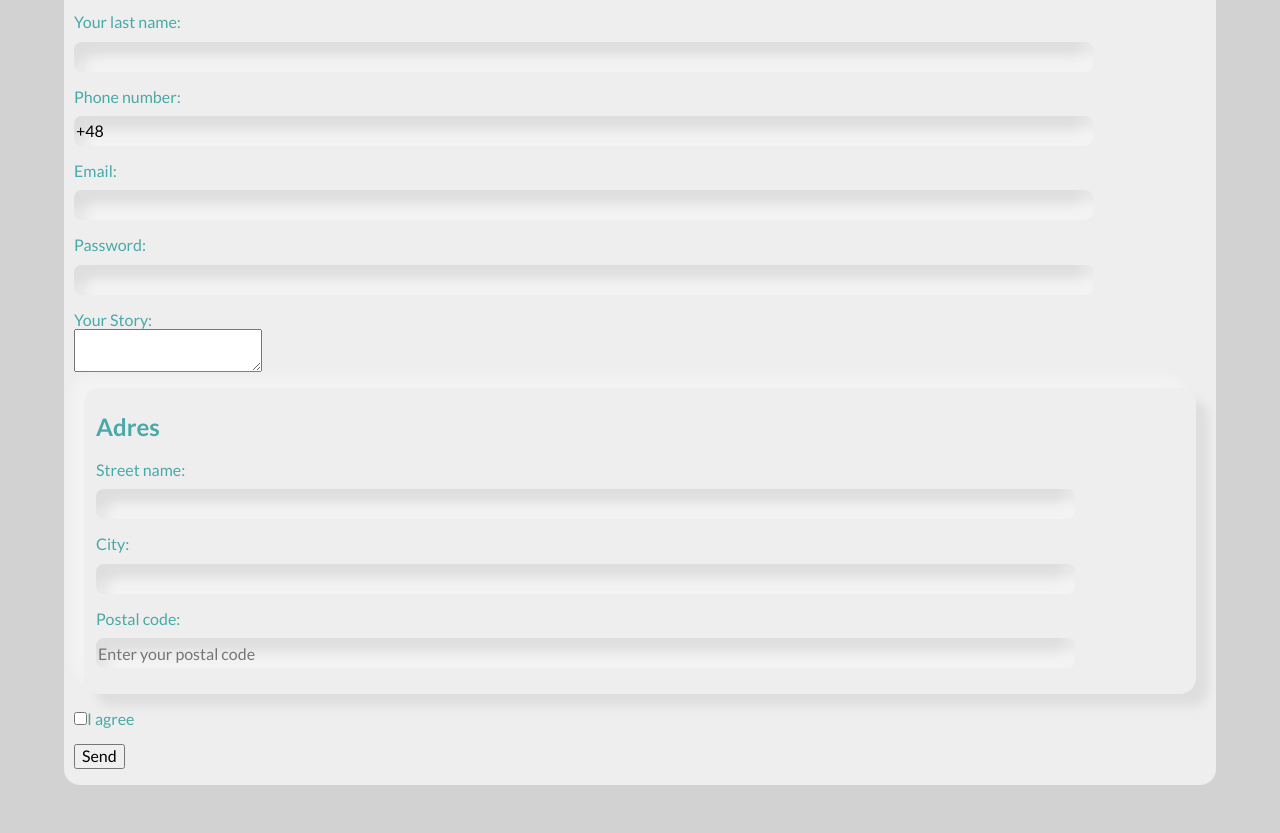
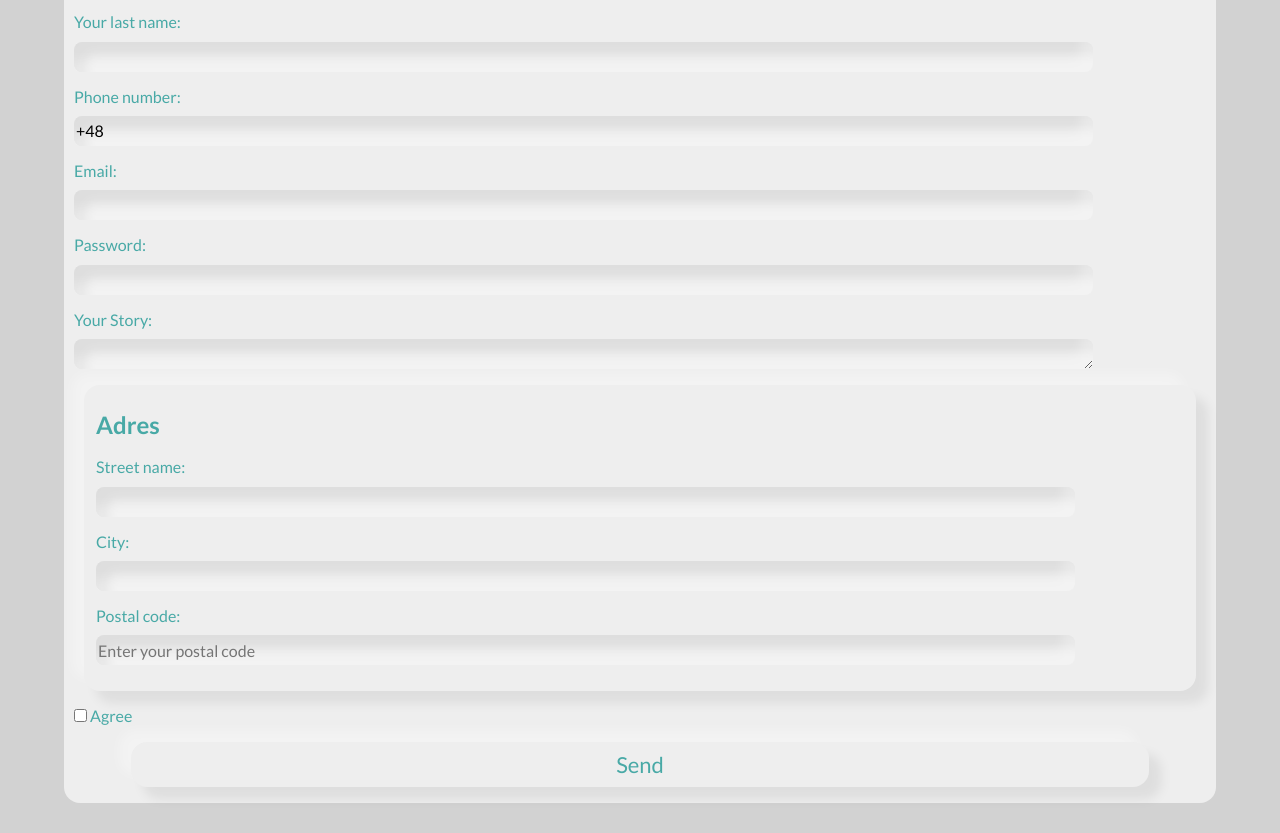
Before and after one commit to jarek-janowski/neumorphism-form, a website: page index.html in a window 1280 px wide. Shown: the part 178-1011 px from the top of the page. Drawn offline with nearby package versions, Linux system fonts and the light colour scheme.

Commit message:
finished white theme for now

```diff
--- a/index.html
+++ b/index.html
@@ -48,7 +48,7 @@
 
             <p>
                 <label for="yourStory">Your Story:</label>
-                <textarea class="form__input--textarea" name="yourStory" id="yourStory"></textarea>
+                <textarea class="form__input" name="yourStory" id="yourStory"></textarea>
 
             </p>
 
@@ -72,10 +72,11 @@
                 </p>
             </fieldset>
             <p>
-                <label><input name="agreement" type="checkbox" value="agree">I agree</label>
+                <label> <input class="check" name="agreement" type="checkbox" value="agree" id="check"> Agree
+                </label>
             </p>
-            <p>
-                <input type="submit" value="Send">
+            <p class="submit">
+                <input class="submit__button" type="submit" value="Send" id="submit">
             </p>
         </form>
     </main>
--- a/scss/style.scss
+++ b/scss/style.scss
@@ -6,6 +6,15 @@ html {
 *:before,
 *:after {
     box-sizing: inherit;
+}
+
+:root {
+    --neumorphism: -12px -12px 12px 0 rgba(255, 255, 255, .3),
+        12px 12px 12px 0 rgba(0, 0, 0, .07);
+    --neumorphism-inset: inset -12px -12px 12px 0 rgba(255, 255, 255, .3),
+        inset 12px 12px 12px 0 rgba(0, 0, 0, .07);
+    --neumorphism-inset__focus: inset -12px -12px 12px 0 rgba(200, 200, 200, .1),
+        inset 12px 12px 12px 0 rgba(0, 0, 0, .07);
 }
 
 .body {
@@ -29,9 +38,7 @@ html {
         width: 80%;
         margin: 20px auto;
         background: #eee;
-        box-shadow:
-            -12px -12px 12px 0 rgba(255, 255, 255, .3),
-            12px 12px 12px 0 rgba(0, 0, 0, .07);
+        box-shadow: var(--neumorphism);
         border-radius: 16px;
         text-align: center;
         padding: 5px 0;
@@ -46,25 +53,36 @@ html {
     margin-top: 10px;
     border: none;
     background: #eee;
-    box-shadow:
-        inset -12px -12px 12px 0 rgba(255, 255, 255, .3),
-        inset 12px 12px 12px 0 rgba(0, 0, 0, .07);
+    box-shadow: var(--neumorphism-inset);
     border-radius: 8px;
 
-    &--textarea {
-        display: block;
+    &:focus {
+        outline: none;
+        box-shadow: var(--neumorphism-inset__focus);
     }
 }
 
 .fieldset {
     border: none;
     margin: 0 10px;
-    box-shadow:
-        -12px -12px 12px 0 rgba(255, 255, 255, .3),
-        12px 12px 12px 0 rgba(0, 0, 0, .07);
+    box-shadow: var(--neumorphism);
     border-radius: 16px;
 
     &__heading {
         text-align: start;
     }
 }
+
+.submit__button {
+    display: block;
+    margin: 0 auto;
+    background: #eee;
+    margin: 0 auto;
+    border: none;
+    border-radius: 16px;
+    width: 90%;
+    font-size: 22px;
+    padding: 10px 0;
+    color: inherit;
+    box-shadow: var(--neumorphism);
+}
```
Also changed, not shown: style.css.
